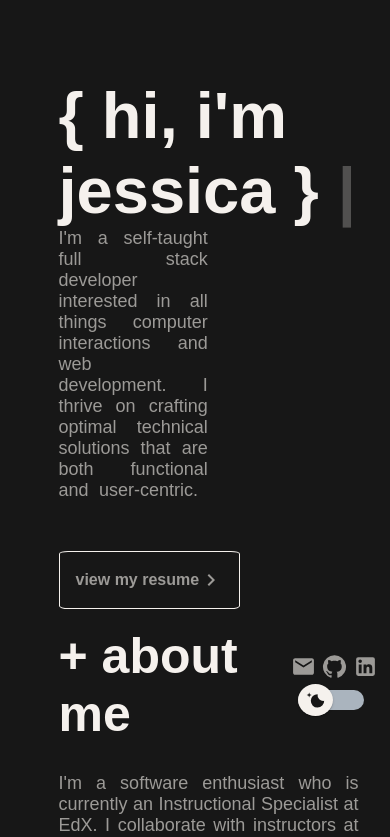
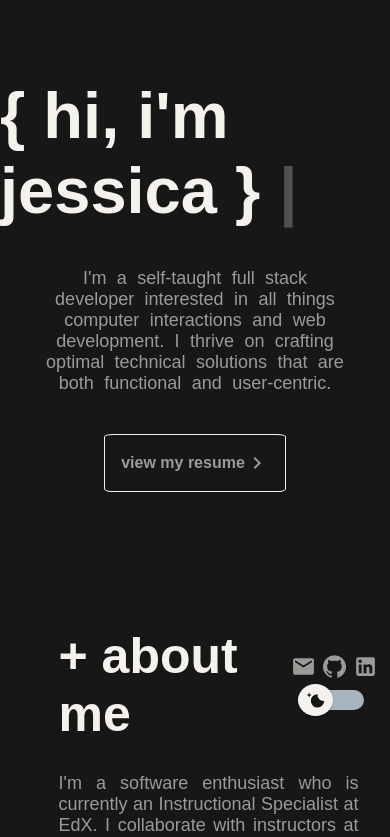
Before and after one commit to jsong73/jessica, a React (Create React App) app: page / in a window 390 px wide. Shown: the top 837 px of the page. Built offline with nearby package versions, Linux system fonts and the light colour scheme; the HTML template or start-up script is replaced by a standard one; a web font is replaced by a local one.

Commit message:
header mobile

```diff
--- a/src/App.css
+++ b/src/App.css
@@ -1,7 +1,7 @@
 
 :root {
-    --background-color-light: rgba(163, 163, 163, 0.863);
-    --text-color-light: #313131d2;
+    --background-color-light: #eee7e1;
+    --text-color-light: #1a1818;
 
     --background-color-dark:#00000000;
     --text-color-dark: #F5F1ED;
@@ -30,13 +30,16 @@ body.light-mode .header-button a:hover{
     color: #000000d3;
 }
 
+/* project card light mode */
 body.light-mode .projects-card {
-    background-color:  #919191;
-}
-body.light-mode .projects-card *{
-    background-color:  #919191;
+    background-color:  #dcd4cb;
 }
 
+body.light-mode .projects-card *{
+    background-color:  #dcd4cb;
+}
+
+/* nav light mode */
 body.light-mode .navbar-items *{
     color: var(--text-color-light) ;
 }
@@ -45,6 +48,7 @@ body.light-mode .skills li:hover{
     color: #000000;
 }
 
+/* project icon light mode */
 body.light-mode .projects-folder *{
     color: #000000;
 }
--- a/src/components/Footer.js
+++ b/src/components/Footer.js
@@ -6,6 +6,7 @@ function Footer() {
         <div id="footer">
             <div className="footer-text">
                 <div> Created by Jessica Song. </div>
+                <div>Built with React and Material UI. Hosted on GitHub Pages. </div>
                 <div>{(new Date().getFullYear())}</div>
                 </div>
         </div>
--- a/src/components/Header.js
+++ b/src/components/Header.js
@@ -42,8 +42,10 @@ function Header() {
           className="header-button"
         >
        <a
+       className="resume-btn"
        href="https://drive.google.com/file/d/1l1Kyr2mM1-7HqaS34Kwf7xlVKCHLiG3w/view"
-       target="_blank" rel="noreferrer" > view my resume </a><KeyboardArrowRightOutlinedIcon style={{color:"rgba(245, 241, 237, 0.6)"}} />
+       target="_blank" rel="noreferrer" > view my resume </a><KeyboardArrowRightOutlinedIcon
+       style={{color:"rgba(245, 241, 237, 0.6)"}} />
       </button>
 
       </div>
--- a/src/styles/Header.css
+++ b/src/styles/Header.css
@@ -35,3 +35,17 @@
 .header-button a:hover{
     color:#F5F1ED
 }
+
+@media only screen and (max-width: 600px) {
+
+#header {
+    align-items: center;
+    padding-left: unset;
+}
+
+.header-bio {
+    text-align: center;
+    max-width: unset;
+    padding:40px;
+}
+}
```
